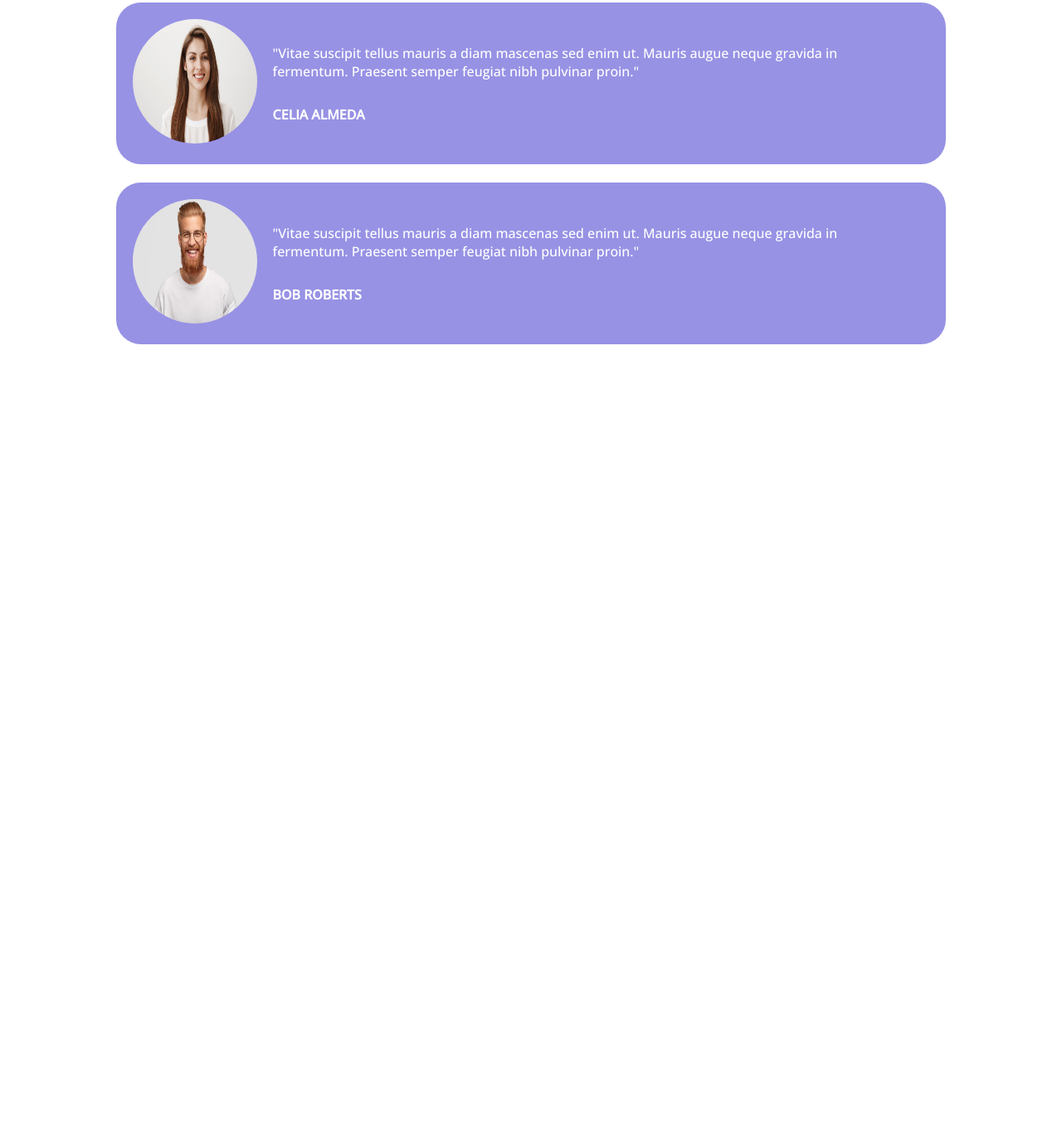
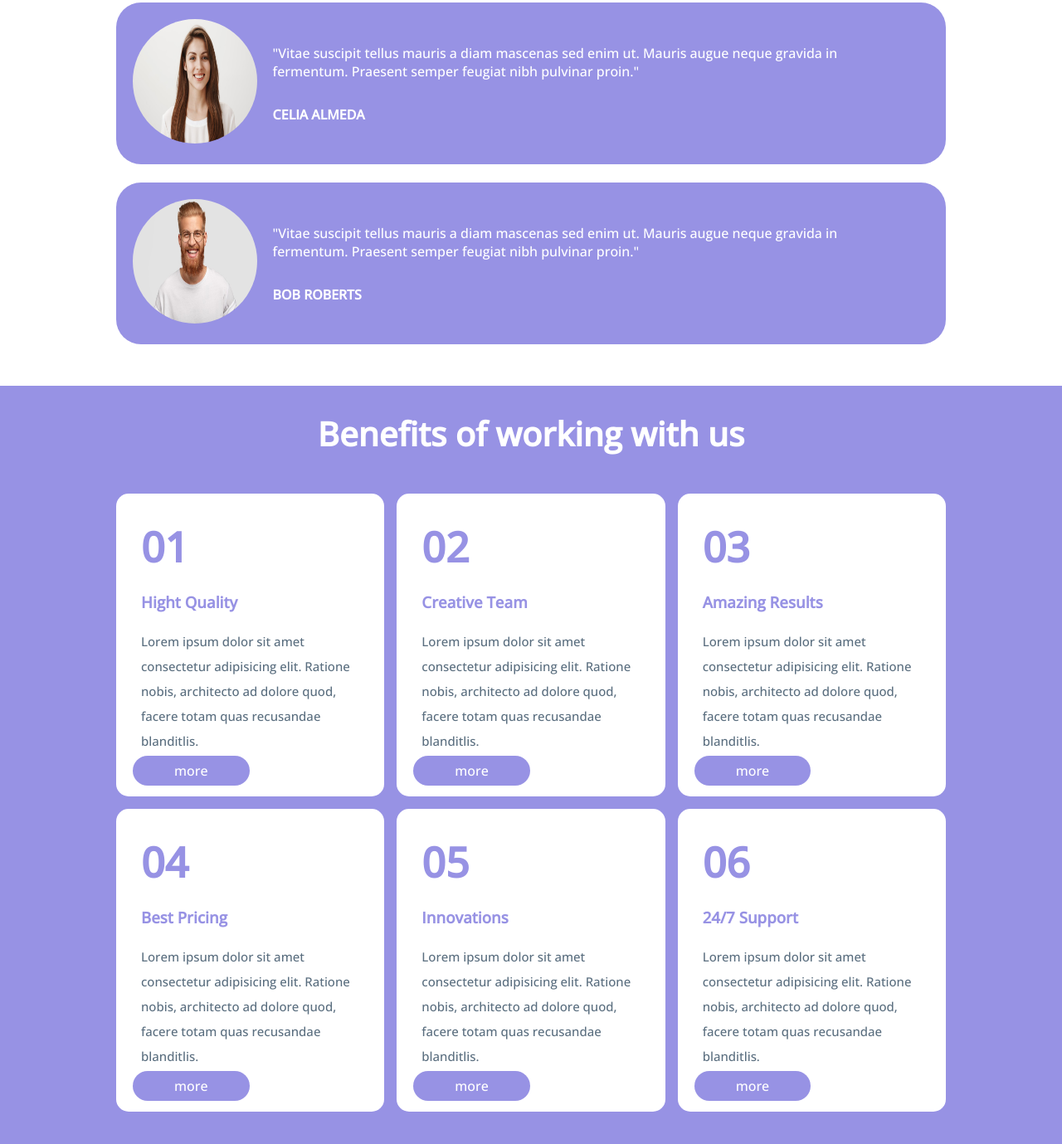
Before and after one commit to ChristianBaciu/htmlcss-responsive-layout, a plain HTML site: page index.html in a window 1280 px wide. Shown: the part 1835-3214 px from the top of the page at 83% size. Before the commit the page ends 2250 px from the top, so only its background shows below. Drawn offline with nearby package versions, Linux system fonts and the light colour scheme.

Commit message:
benefits of working with us 480px

```diff
--- a/index.html
+++ b/index.html
@@ -39,7 +39,7 @@
     <main>
         <!--get a demo application-->
         <section>
-            <div id="container-app">
+            <div class="container-app">
                 <div class="demo-application">
                     <div class="info">
                         <div class="info-phone">
@@ -67,7 +67,7 @@
                 </div>
             </div>
 
-            <div id="container-app">
+            <div class="container-app">
                 <!--web design-->
                 <div class="app">
                     <svg xmlns="http://www.w3.org/2000/svg" height="70" width="70" viewBox="0 0 512 512"><!--!Font Awesome Free 6.5.1 by @fontawesome - https://fontawesome.com License - https://fontawesome.com/license/free Copyright 2023 Fonticons, Inc.--><path d="M352 96c0 14.3-3.1 27.9-8.8 40.2L396 227.4c-23.7 25.3-54.2 44.1-88.5 53.6L256 192h0 0l-68 117.5c21.5 6.8 44.3 10.5 68.1 10.5c70.7 0 133.8-32.7 174.9-84c11.1-13.8 31.2-16 45-5s16 31.2 5 45C428.1 341.8 347 384 256 384c-35.4 0-69.4-6.4-100.7-18.1L98.7 463.7C94 471.8 87 478.4 78.6 482.6L23.2 510.3c-5 2.5-10.9 2.2-15.6-.7S0 501.5 0 496V440.6c0-8.4 2.2-16.7 6.5-24.1l60-103.7C53.7 301.6 41.8 289.3 31.2 276c-11.1-13.8-8.8-33.9 5-45s33.9-8.8 45 5c5.7 7.1 11.8 13.8 18.2 20.1l69.4-119.9c-5.6-12.2-8.8-25.8-8.8-40.2c0-53 43-96 96-96s96 43 96 96zm21 297.9c32.6-12.8 62.5-30.8 88.9-52.9l43.7 75.5c4.2 7.3 6.5 15.6 6.5 24.1V496c0 5.5-2.9 10.7-7.6 13.6s-10.6 3.2-15.6 .7l-55.4-27.7c-8.4-4.2-15.4-10.8-20.1-18.9L373 393.9zM256 128a32 32 0 1 0 0-64 32 32 0 1 0 0 64z" fill="#0084fd"/></svg>
@@ -121,7 +121,6 @@
 
         <!--we are committed expert parthers-->
         <section>
-
             <!--titolo-->
             <div id="contanier-expert-parthers">
                 <div class="testimonials">
@@ -141,6 +140,7 @@
                     </div>
                 </div>
                 <br>
+
                 <!--celia-->
                 <div class="contenitore-persone">
                     <div class="parthers">
@@ -152,6 +152,7 @@
                     </div>
                 </div>
                 <br>
+
                 <!--bob-->
                 <div class="contenitore-persone">
                     <div class="parthers">
@@ -165,14 +166,68 @@
             </div>
         </section>
 
+        <!--benefits of working with us-->
+        <section>
+            <div id="contaneir-numeri">
+                <div class="title-benefits">
+                    <h1>Benefits of working with us</h1>
+                </div>
 
+                <div class="tabelle-numeri">
 
+                    <!--01-->
+                    <div class="bene-number">
+                        <h1>01</h1>
+                        <h3>Hight Quality</h3>
+                        <p>Lorem ipsum dolor sit amet consectetur adipisicing elit. Ratione nobis, architecto ad dolore quod, facere totam quas recusandae blanditlis.</p>
+                        <span class="but-purple">more</span>
+                    </div>
 
+                    <!--02-->
+                    <div class="bene-number">
+                        <h1>02</h1>
+                        <h3>Creative Team</h3>
+                        <p>Lorem ipsum dolor sit amet consectetur adipisicing elit. Ratione nobis, architecto ad dolore quod, facere totam quas recusandae blanditlis.</p>
+                        <span class="but-purple">more</span>
+                    </div>
 
+                    <!--03-->
+                    <div class="bene-number">
+                        <h1>03</h1>
+                        <h3>Amazing Results</h3>
+                        <p>Lorem ipsum dolor sit amet consectetur adipisicing elit. Ratione nobis, architecto ad dolore quod, facere totam quas recusandae blanditlis.</p>
+                        <span class="but-purple">more</span>
+                    </div>
+                </div>
 
+                <div class="tabelle-numeri">
 
+                    <!--04-->
+                    <div class="bene-number">
+                        <h1>04</h1>
+                        <h3>Best Pricing</h3>
+                        <p>Lorem ipsum dolor sit amet consectetur adipisicing elit. Ratione nobis, architecto ad dolore quod, facere totam quas recusandae blanditlis.</p>
+                        <span class="but-purple">more</span>
+                    </div>
+
+                    <!--05-->
+                    <div class="bene-number">
+                        <h1>05</h1>
+                        <h3>Innovations</h3>
+                        <p>Lorem ipsum dolor sit amet consectetur adipisicing elit. Ratione nobis, architecto ad dolore quod, facere totam quas recusandae blanditlis.</p>
+                        <span class="but-purple">more</span>
+                    </div>
+
+                    <!--06-->
+                    <div class="bene-number">
+                        <h1>06</h1>
+                        <h3>24/7 Support</h3>
+                        <p>Lorem ipsum dolor sit amet consectetur adipisicing elit. Ratione nobis, architecto ad dolore quod, facere totam quas recusandae blanditlis.</p>
+                        <span class="but-purple">more</span>
+                    </div>
+                </div>
+            </div>
+        </section>
     </main>
-
-
 </body>
 </html>
--- a/style.css
+++ b/style.css
@@ -56,7 +56,7 @@ main{
     padding-top: 90px;
 }
 
-#container-app{
+.container-app{
     padding-top: 15px;
     align-items: center;
     width: 1000px;
@@ -106,7 +106,7 @@ main{
     cursor: pointer;
 }
 
-#container-app img{
+.container-app img{
     position: absolute;
     bottom: 0;
 }
@@ -144,7 +144,7 @@ main{
     margin: 0 auto;
 }
 
-/*left*/
+/*sinistra*/
 .strategic-left{
     float: left;
     width: 50%;
@@ -172,7 +172,7 @@ main{
     padding-top: 30px;
 }
 
-/*right*/
+/*destra*/
 .strategic-right{
     padding-top: 100px;
     float: right;
@@ -214,7 +214,7 @@ main{
 #contanier-expert-parthers{
     width: 1000px;
     margin: 0 auto;
-
+    padding-bottom: 50px;
 }
 
 .testimonials{
@@ -254,6 +254,76 @@ main{
 }
 
 
+
+/*benefits of working with us*/
+#contaneir-numeri{
+    background-color: #9792e4;
+    padding-bottom: 50px;
+}
+
+.tabelle-numeri{
+    padding-top: 15px;
+    width: 1000px;
+    margin: auto;
+    display: flex;
+    gap: 15px;
+}
+
+.but-purple{
+    background-color: #9792e4;
+    padding: 7px;
+    border-radius: 25px;
+    border: none;
+    color: white;
+    padding-left: 50px;
+    padding-right: 50px;
+}
+
+.but-purple:hover{
+    background-color: #6d67b9;
+    cursor: pointer;
+}
+
+
+.title-benefits{
+    text-align: center;
+    padding-top: 20px;
+    padding-bottom: 20px;
+}
+
+.title-benefits h1{
+    padding: 10px;
+    color: white;
+    font-size: 40px;
+}
+
+/*caselle numeri*/
+.bene-number{
+    background-color: white;
+    border-radius: 15px;
+    padding: 20px;
+    width: 35%;
+}
+
+.bene-number h1{
+    color: #9792e4;
+    font-size: 50px;
+    padding: 10px;
+}
+
+
+.bene-number h3{
+    color: #9792e4;
+    padding: 10px;
+}
+
+.bene-number p{
+    padding: 10px;
+    font-size: 15px;
+    line-height: 30px;
+    color: #5a6e7f;
+}
+
 /*768*/
 @media screen and ( max-width: 768px ){
 
@@ -269,7 +339,7 @@ main{
         display: none;
     }
 
-    #container-app{
+    .container-app{
         width: 90%;
     }
 
@@ -300,6 +370,8 @@ main{
         bottom: 0;
         left: 40px;
     }
+
+
 
     /*strategic planning*/
     #container-color{
@@ -349,6 +421,8 @@ main{
         height: 300px;
     }
 
+
+
     /*we are committed expert parthers*/
     #contanier-expert-parthers{
         width: 90%;
@@ -362,6 +436,18 @@ main{
         padding-left: 30px;
     }
 
+
+
+    /*benefits of working with us*/
+    .tabelle-numeri{
+        padding-top: 15px;
+        width: 90%;
+    }
+
+
+
+
+
 }
 
 /*480*/
@@ -371,7 +457,7 @@ main{
         width: 100%;
     }
 
-    #container-app{
+    .container-app{
         width: 80%;
         flex-direction: column;
     }
@@ -432,7 +518,6 @@ main{
 
     .strat-left img{
         height: 350px;
-        float: left;
     }
 
     .strat-left{
@@ -486,7 +571,25 @@ main{
     .info-parthers strong{
         padding-top: 15px;
         margin: 0 auto;
+    }
 
+
+
+    /*benefits of working with us*/
+    .tabelle-numeri{
+        display: flex;
+        flex-direction: column;
+    }
+
+    .title-benefits h1{
+        width: 90%;
+        margin: 0 auto;
+    }
+
+    /*caselle numeri*/
+    .bene-number{
+        width: 90%;
+        margin: 0 auto;
     }
 
 
```
